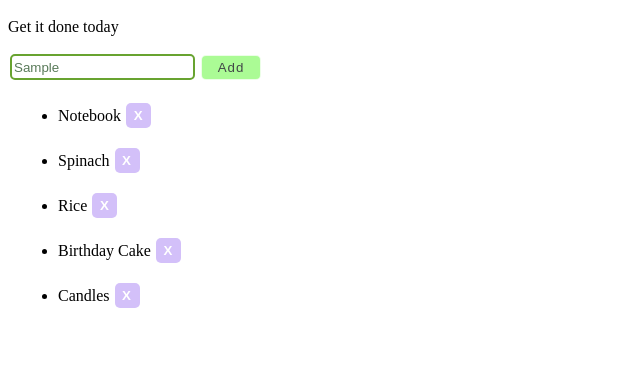
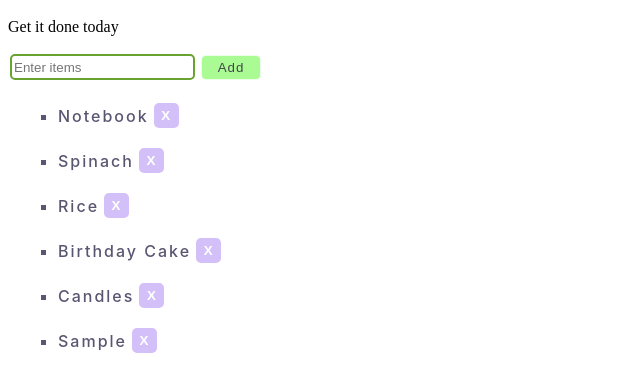
Before and after one commit to dmt94/list-app, a plain HTML site: page index.html in a window 1280 px wide. Both pictures are taken after typing "Sample" into the empty fields and a click on the button "Add". Shown: the part 120-512 px from the top of the page, without its empty margins (0-640 px from the left). Drawn offline with Linux system fonts and the light colour scheme.

Commit message:
working add list

```diff
--- a/index.html
+++ b/index.html
@@ -17,23 +17,23 @@
   <button id="enter">Add</button>
   <ul id="groceryList">
     <div class="list-item">
-      <li class="bold red" random="23">Notebook</li>
+      <li class="list-bullet" random="23">Notebook</li>
       <button class="remove">X</button>
     </div>
     <div class="list-item">
-      <li>Spinach</li>
+      <li class="list-bullet">Spinach</li>
       <button class="remove">X</button>
     </div>
     <div class="list-item">
-      <li>Rice</li>
+      <li class="list-bullet">Rice</li>
       <button class="remove">X</button>
     </div>
     <div class="list-item">
-      <li>Birthday Cake</li>
+      <li class="list-bullet">Birthday Cake</li>
       <button class="remove">X</button>
     </div>
     <div class="list-item">
-      <li>Candles</li>
+      <li class="list-bullet">Candles</li>
       <button class="remove">X</button>
     </div>
 
--- a/script.js
+++ b/script.js
@@ -1,9 +1,9 @@
-let button = document.getElementById("enter");
-let input = document.getElementById("userinput");
-let lists = document.querySelectorAll("li");
-let ul = document.querySelector("ul");
+// let button = document.getElementById("enter");
+// let input = document.getElementById("userinput");
+// let lists = document.querySelectorAll("li");
+// let ul = document.querySelector("ul");
 
-console.log(ul.children);
+// console.log(ul.children);
 
 // function inputLength() {
 //   return input.value.length;
@@ -51,20 +51,63 @@ console.log(ul.children);
 
 //second version
 
+let button = document.getElementById("enter");
+let input = document.getElementById("userinput");
+let lists = document.querySelectorAll("li");
+let ul = document.querySelector("ul");
+
+// div - list item
 let listItemDiv = document.querySelectorAll(".list-item");
-let listItemDivEntries = Object.entries(listItemDiv);
+let listItemDivLength = document.querySelectorAll('.list-item').length;
 
-console.log(listItemDiv);
+// list inside div
+let grabList = document.querySelectorAll(".list-bullet");
+let listLength = grabList.length;
+let lastListItem = grabList[listLength - 1];
 
-for (let key of listItemDiv) {
-  let listItem = key.children[0].innerText;
-  // let buttonItem =
 
-  console.log(key.children[0].innerText);
-  console.log(key.children[1]);
-  console.log(key.children);
+function listCheck() {
+  for (let key of listItemDiv) {
+    let listItem = key.children[0].innerHTML;
 
+
+    if (input.value.toLowerCase() === listItem.toLowerCase() ||
+    input.value.toLowerCase() === lastListItem.innerHTML.toLowerCase() ||
+    input.value.length < 1) {
+      return false;
+    }
+  }
+  return true;
 }
 
-// console.log(Object.entries(listItemDiv));
-// console.log(Array.isArray(listItemDiv));
+let createListDiv;
+function addDivAfterClick() {
+  createListDiv = document.createElement('div');
+  createListDiv.classList.add('list-item');
+  addListAfterClick();
+  addButtonAfterClick();
+  ul.appendChild(createListDiv);
+}
+
+function addListAfterClick() {
+  let createListItem = document.createElement('li');
+  createListItem.appendChild(document.createTextNode(input.value));
+  createListItem.classList.add('list-bullet');
+  input.value = "";
+  createListDiv.appendChild(createListItem);
+}
+
+function addButtonAfterClick() {
+  let createButton = document.createElement('button');
+  createButton.appendChild(document.createTextNode('X'));
+  createButton.classList.add('remove');
+  createListDiv.appendChild(createButton);
+}
+
+function noRepeat() {
+  if (listCheck() === true) {
+    return addDivAfterClick();
+  }
+}
+
+button.addEventListener("click", noRepeat);
--- a/style.css
+++ b/style.css
@@ -56,6 +56,20 @@ button:hover {
   margin: 10px;
 }
 
+.list-bullet {
+  list-style-type: square;
+  color:rgb(89, 86, 113);
+  font-weight: 500;
+  font-family: -apple-system, BlinkMacSystemFont, 'Segoe UI', Roboto, Oxygen, Ubuntu, Cantarell, 'Open Sans', 'Helvetica Neue', sans-serif;
+  /* text-transform: uppercase; */
+  letter-spacing: 2px;
+}
+
+.list-bullet:hover {
+  cursor: pointer;
+  color:rgb(100, 126, 241);
+}
+
 .remove {
   margin: 5px;
   width: 25px;
```
